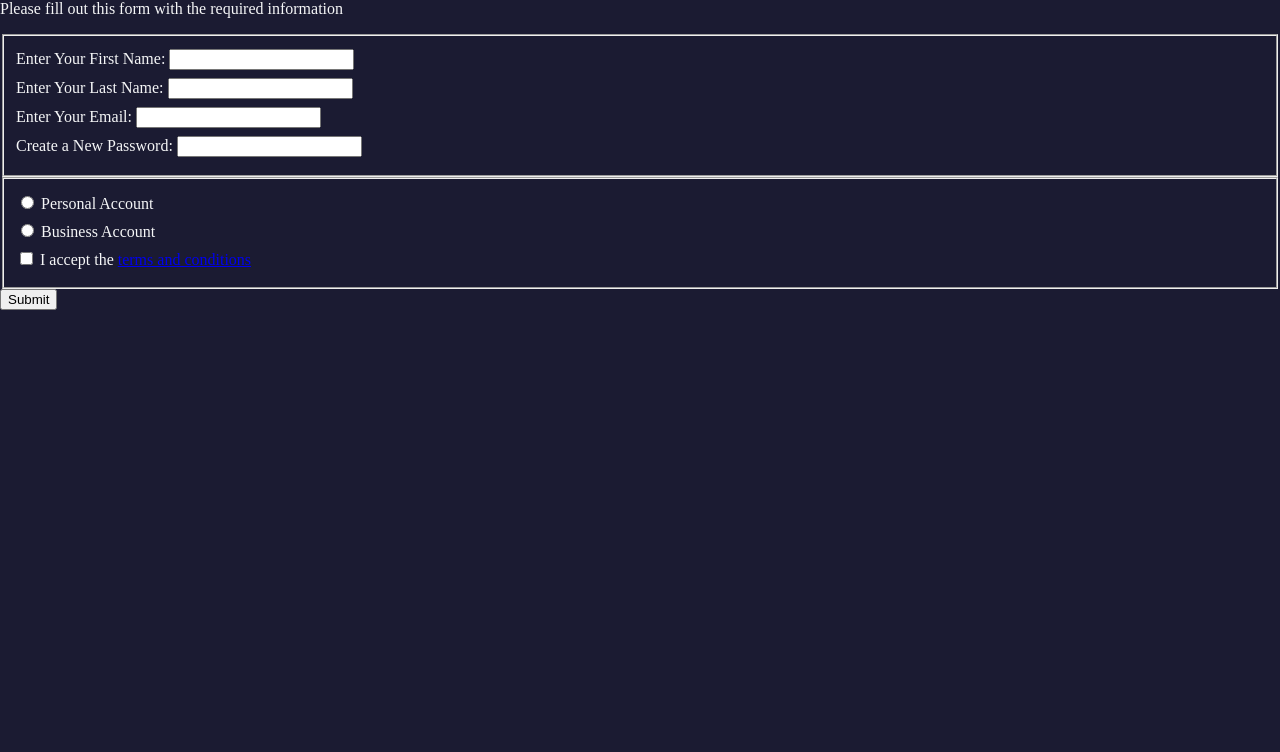
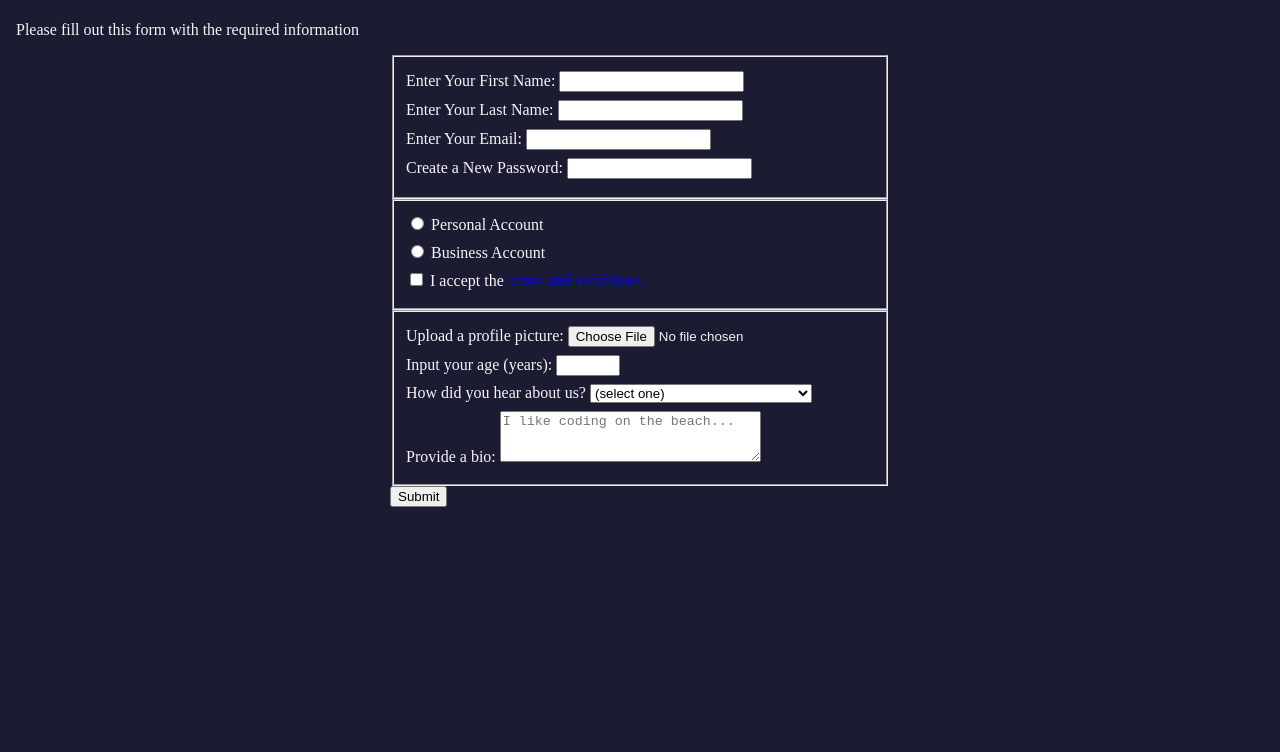
Before and after one commit to Tanqueta88/SimpleForm, a plain HTML site: page index.html in a window 1280 px wide. Shown: the part 80-832 px from the top of the page. Drawn offline with Linux system fonts and the light colour scheme; files that its build step writes are made by us from their sources.

Commit message:
Finalization of the HTML structure.

```diff
--- a/ProyecSimpleForm/css/styles.css
+++ b/ProyecSimpleForm/css/styles.css
@@ -6,9 +6,24 @@ body {
   color: #f5f6f7;
   display: block;
   margin: 0.5fr 0;
+  font: tahoma;
+  font-size: 16px;
 }
 
 label {
   display: block;
   margin: 0.5rem 0;
 }
+
+p,
+h1 {
+  margin: 1em;
+  align-items: center;
+}
+
+form {
+  margin: 0 auto;
+  max-width: 500px;
+  min-width: 300px;
+  width: 60vw;
+}
--- a/index.html
+++ b/index.html
@@ -12,17 +12,40 @@
   <p>Please fill out this form with the required information</p>
   <form method="post" action='https://register-demo.freecodecamp.org'>
     <fieldset>
-      <label for="first-name">Enter Your First Name: <input id="first-name" type="text" required /></label>
-      <label for="last-name">Enter Your Last Name: <input id="last-name" type="text" required /></label>
-      <label for="email">Enter Your Email: <input id="email" type="email" required /></label>
-      <label for="new-password">Create a New Password: <input id="new-password" type="password" pattern="[a-z0-5]{8,}"
+      <label for="first-name">Enter Your First Name: <input id="first-name" name="first-name" type="text"
           required /></label>
+      <label for="last-name">Enter Your Last Name: <input id="last-name" name="last-name" type="text"
+          required /></label>
+      <label for="email">Enter Your Email: <input id="email" name="email" type="email" required /></label>
+      <label for="new-password">Create a New Password: <input id="new-password" name="new-password" type="password"
+          pattern="[a-z0-5]{8,}" required /></label>
     </fieldset>
-
     <fieldset>
-      <label for="personal-account"><input id="personal-account" type="radio" name="account-type" /> Personal Account</label>
-      <label for="business-account"><input id="business-account" type="radio" name="account-type" /> Business Account</label>
-      <label for="terms-and-conditions"><input id="terms-and-conditions" type="checkbox" required /> I accept the <a href="https://www.freecodecamp.org/news/terms-of-service/">terms and conditions</a></label>
+      <label for="personal-account"><input id="personal-account" type="radio" name="account-type" /> Personal
+        Account</label>
+      <label for="business-account"><input id="business-account" type="radio" name="account-type" /> Business
+        Account</label>
+      <label for="terms-and-conditions">
+        <input id="terms-and-conditions" type="checkbox" required name="terms-and-conditions" /> I accept the <a
+          href="https://www.freecodecamp.org/news/terms-of-service/">terms and conditions</a>
+      </label>
+    </fieldset>
+    <fieldset>
+      <label for="profile-picture">Upload a profile picture: <input id="profile-picture" type="file"
+          name="file" /></label>
+      <label for="age">Input your age (years): <input id="age" type="number" name="age" min="13" max="120" /></label>
+      <label for="referrer">How did you hear about us?
+        <select id="referrer" name="referrer">
+          <option value="">(select one)</option>
+          <option value="1">freeCodeCamp News</option>
+          <option value="2">freeCodeCamp YouTube Channel</option>
+          <option value="3">freeCodeCamp Forum</option>
+          <option value="4">Other</option>
+        </select>
+      </label>
+      <label for="bio">Provide a bio:
+        <textarea id="bio" name="bio" rows="3" cols="30" placeholder="I like coding on the beach..."></textarea>
+      </label>
     </fieldset>
     <input type="submit" value="Submit" />
   </form>
```
